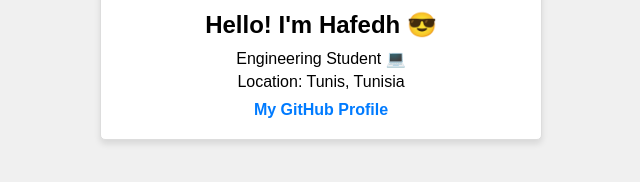
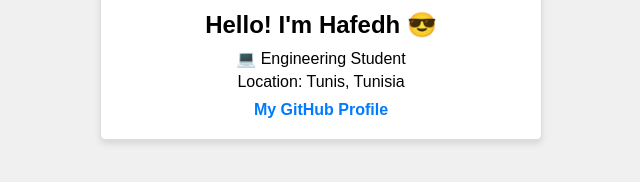
Before and after one commit to Hafedh-Amine/-my-profile, a plain HTML site: page index.html in a window 1280 px wide. Shown: the part 202-384 px from the top of the page, 319-959 px from the left. Drawn offline with Linux system fonts and the light colour scheme.

Commit message:
Update index.html

```diff
--- a/index.html
+++ b/index.html
@@ -7,7 +7,7 @@
   <div class="profile">
     <img src="images/profile-picture.png" alt="My Profile Picture">
     <h1>Hello! I'm Hafedh 😎</h1>
-    <p>Engineering Student 💻 </p>
+    <p>💻 Engineering Student</p>
     <p>Location: Tunis, Tunisia</p>
     <a href="https://github.com/Hafedh-Amine" target="_blank"> My GitHub Profile</a>
   </div>
```
